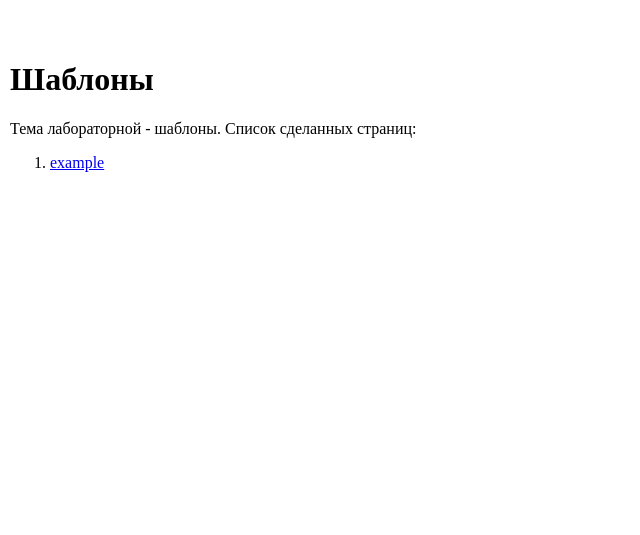
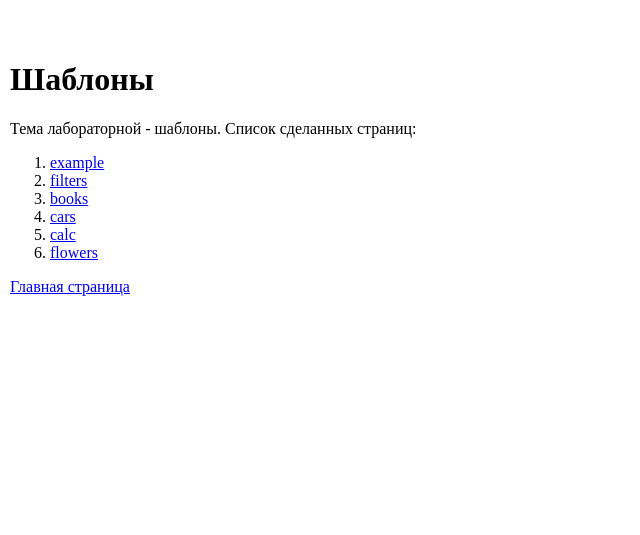
Before and after one commit to sickhexd/web-programming-labs-2, a Flask app: page /lab2/ in a window 1280 px wide. Shown: the part 58-593 px from the top of the page, without its empty margins (0-640 px from the left). Run offline with Flask 3, Linux system fonts and the light colour scheme.

Commit message:
Добавление ссылок

```diff
--- a/app.py
+++ b/app.py
@@ -15,6 +15,7 @@ def start():
             <body>
                 <h1>web-сервер на flask</h1>
                 <a href="/lab1">Лабораторная работа 1</a><br>
+                <a href="/lab2">Лабораторная работа 2</a><br>
 
             </body>
         </html>"""
--- a/templates/base.html
+++ b/templates/base.html
@@ -11,7 +11,10 @@
         WEB-программирование, часть 2. {{ self.lab() }}
     </header>
     <main>
-        {% block main %}{% endblock %}
+        {% block main %}
+
+        {% endblock %}
+        <a href="/">Главная страница</a>
     </main>
 
     <footer>
--- a/templates/lab2.html
+++ b/templates/lab2.html
@@ -8,8 +8,11 @@
     <h1>Шаблоны</h1>
     <div>Тема лабораторной - шаблоны. Список сделанных страниц:</div>
     <ol>
-        <li>
-            <a href="/lab2/example">example</a>
-        </li>
+        <li><a href="/lab2/example">example</a></li>
+        <li><a href="/lab2/filters">filters</a></li>
+        <li><a href="/lab2/books">books</a></li>
+        <li><a href="/lab2/cars">cars</a></li>
+        <li><a href="/lab2/calc/150/150">calc</a></li>
+        <li><a href="/lab2/flowers">flowers</a></li>
     </ol>
 {% endblock %}
```
